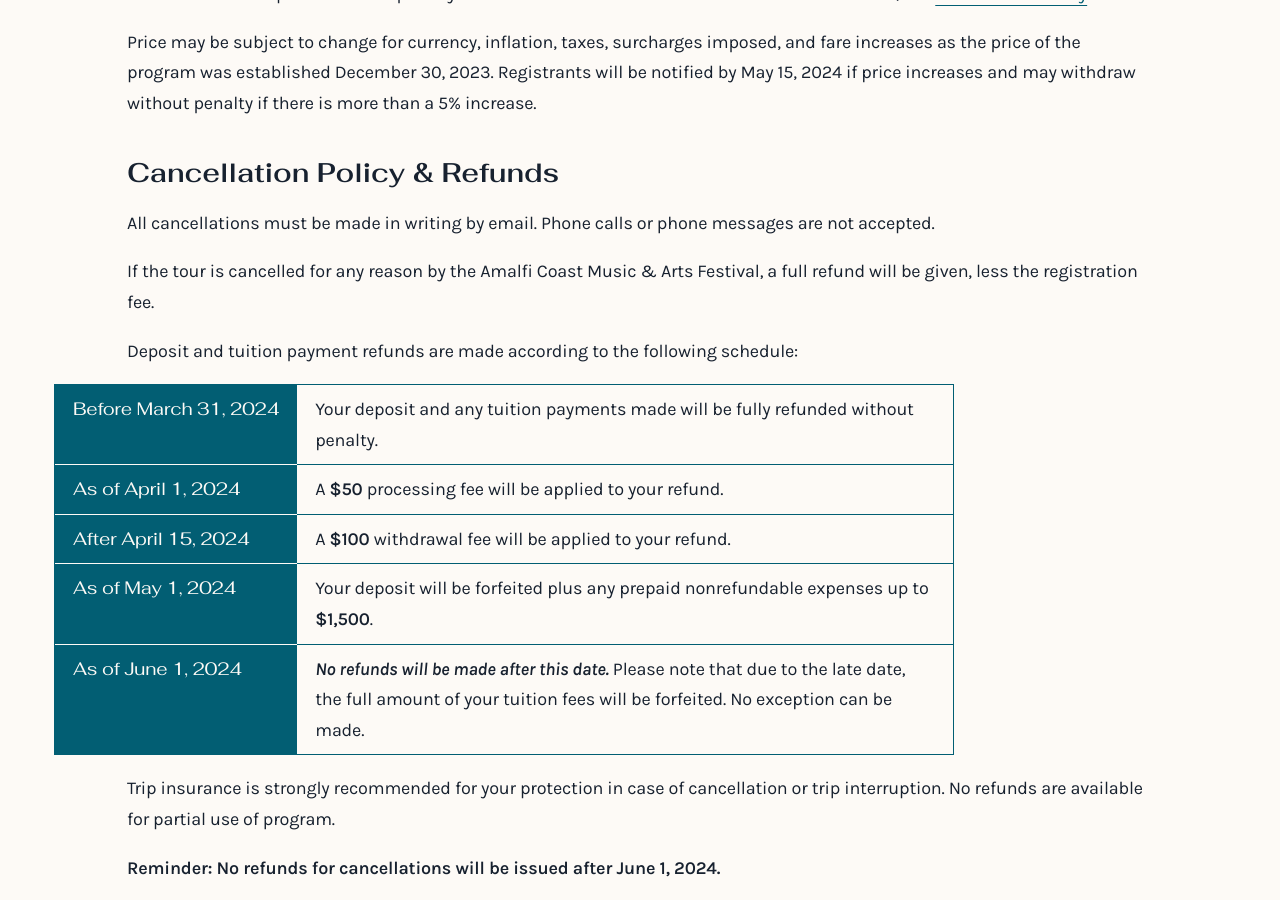
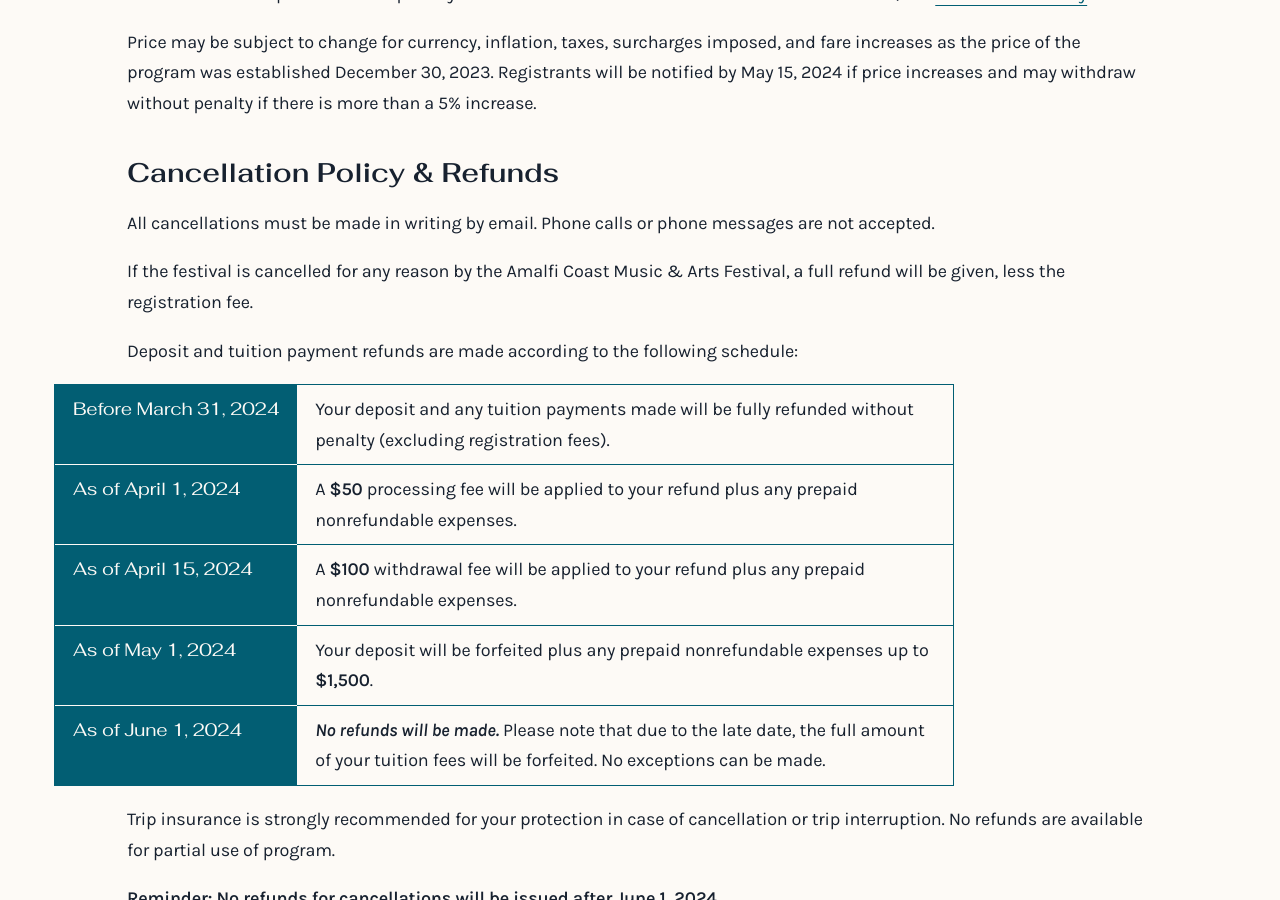
Before and after one commit to Amalfi-Festival/amalfi-festival-org, a Jekyll site: the page built from _programs/choral.md, in a window 1280 px wide and 900 px high, scrolled down 4929 px. Built offline with Jekyll 4.4.1, drawn with Linux system fonts in a browser that asks for light colours.

Commit message:
Allow cancellation-policy to be overridden by a program
Rename the |date| properties to include the prepositional phrase for clarity. Override the cancellation fee schedule for the choral tour.

```diff
--- a/_includes/cancellations.md
+++ b/_includes/cancellations.md
@@ -2,41 +2,51 @@
 
 All cancellations must be made in writing by email. Phone calls or phone messages are not accepted.
 
-If the tour is cancelled for any reason by the Amalfi Coast Music & Arts Festival, a full refund will be given, less the registration fee.
+If the festival is cancelled for any reason by the Amalfi Coast Music & Arts Festival, a full refund will be given, less the registration fee.
 
 Deposit and tuition payment refunds are made according to the following schedule:
 
-{% assign p = site.data.institute.cancellation-policy %}
+{% assign __c = reference-program.cancellation-policy | default: site.data.institute.cancellation-policy %}
 
 <div id="cancellation-schedule" markdown="1">
-Before {{ p.full-refund.date | date: "%B&nbsp;%-e,&nbsp;%Y" }}
+Before {{ __c.full-refund.before-date | date: "%B&nbsp;%-e,&nbsp;%Y" }}
 {: class="dateline"}
 
-<div><p markdown="1">Your deposit and any tuition payments made will be fully refunded without penalty.</p></div>
+<div><p markdown="1">Your deposit and any tuition payments made will be fully refunded without penalty (excluding registration fees).</p></div>
 
-As of {{ p.processing-fee.date | date: "%B&nbsp;%-e,&nbsp;%Y" }}
+As of {{ __c.processing-fee.as-of-date | date: "%B&nbsp;%-e,&nbsp;%Y" }}
 {: class="dateline"}
 
-<div><p markdown="1">A **{% include utilities/format-cost.html cost=p.processing-fee.amount %}** processing fee will be applied to your refund.</p></div>
+<div><p markdown="1">A **{% include utilities/format-cost.html cost=__c.processing-fee.amount %}** processing fee will be applied to your refund plus any prepaid nonrefundable expenses.</p></div>
 
-After {{ p.withdrawal-fee.date | date: "%B&nbsp;%-e,&nbsp;%Y" }}
+As of {{ __c.withdrawal-fee.as-of-date | date: "%B&nbsp;%-e,&nbsp;%Y" }}
 {: class="dateline"}
 
-<div><p markdown="1">A **{% include utilities/format-cost.html cost=p.withdrawal-fee.amount %}** withdrawal fee will be applied to your refund.</p></div>
+<div><p markdown="1">A **{% include utilities/format-cost.html cost=__c.withdrawal-fee.amount %}** withdrawal fee will be applied to your refund plus any prepaid nonrefundable expenses.</p></div>
 
-As of {{ p.forfeit.date | date: "%B&nbsp;%-e,&nbsp;%Y" }}
+As of {{ __c.forfeit.as-of-date | date: "%B&nbsp;%-e,&nbsp;%Y" }}
 {: class="dateline"}
 
-<div><p markdown="1">Your {% if application-deposit %}**{% include utilities/format-cost.html cost=application-deposit %}**{% endif %} deposit will be forfeited plus any prepaid nonrefundable expenses up to **{% include utilities/format-cost.html cost=p.forfeit.deductible %}**.</p></div>
+<div><p markdown="1">Your {% if application-deposit %}**{% include utilities/format-cost.html cost=application-deposit %}**{% endif %} deposit will be forfeited plus any prepaid nonrefundable expenses{% if __c.forfeit.deductible %} up to **{% include utilities/format-cost.html cost=__c.forfeit.deductible %}**{% endif %}.</p></div>
 
-As of {{ p.no-refund.date | date: "%B&nbsp;%-e,&nbsp;%Y" }}
+{% capture __no-refund-date %}
+{%- if __c.no-refund.after-date -%}
+    {%- assign __reminder-date = __c.no-refund.after-date -%}
+After {{ __c.no-refund.after-date | date: "%B&nbsp;%-e,&nbsp;%Y" }}
+{%- else -%}
+    {%- assign __reminder-date = __c.no-refund.as-of-date -%}
+As of {{ __c.no-refund.as-of-date | date: "%B&nbsp;%-e,&nbsp;%Y" }}
+{%- endif -%}
+{% endcapture %}
+
+{{ __no-refund-date }}
 {: class="dateline"}
 
-<div><p markdown="1">***No refunds will be made after this date.*** Please note that due to the late date, the full amount of your tuition fees will be forfeited. No exception can be made.</p></div>
+<div><p markdown="1">***No refunds will be made.*** Please note that due to the late date, the full amount of your tuition fees will be forfeited. No exceptions can be made.</p></div>
 </div>
 
 Trip insurance is strongly recommended for your protection in case of cancellation or trip interruption. No refunds are available for partial use of program.
 
-**Reminder: No refunds for cancellations will be issued after {{ p.no-refund.date | date: "%B&nbsp;%-e,&nbsp;%Y" }}.**
+**Reminder: No refunds for cancellations will be issued after {{ __reminder-date | date: "%B&nbsp;%-e,&nbsp;%Y" }}.**
 
 **Please note:** *Fees are subject to revision in cases of significant currency fluctuation between the Euro and the dollar or if international political situations or natural disaster cause significant economic duress resulting in unexpected cost increases.*
```
Also changed, not shown: _data/institute.yaml (+5 -5 lines), _programs/_README.md (+17 -0 lines), _programs/choral.md (+13 -0 lines).
